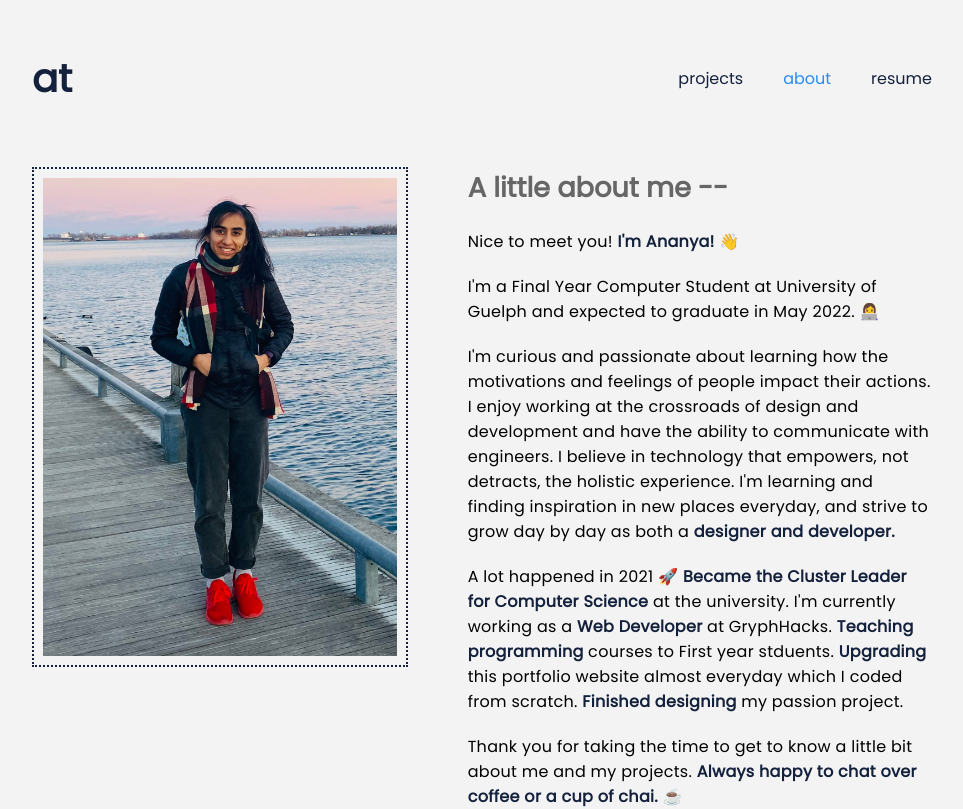
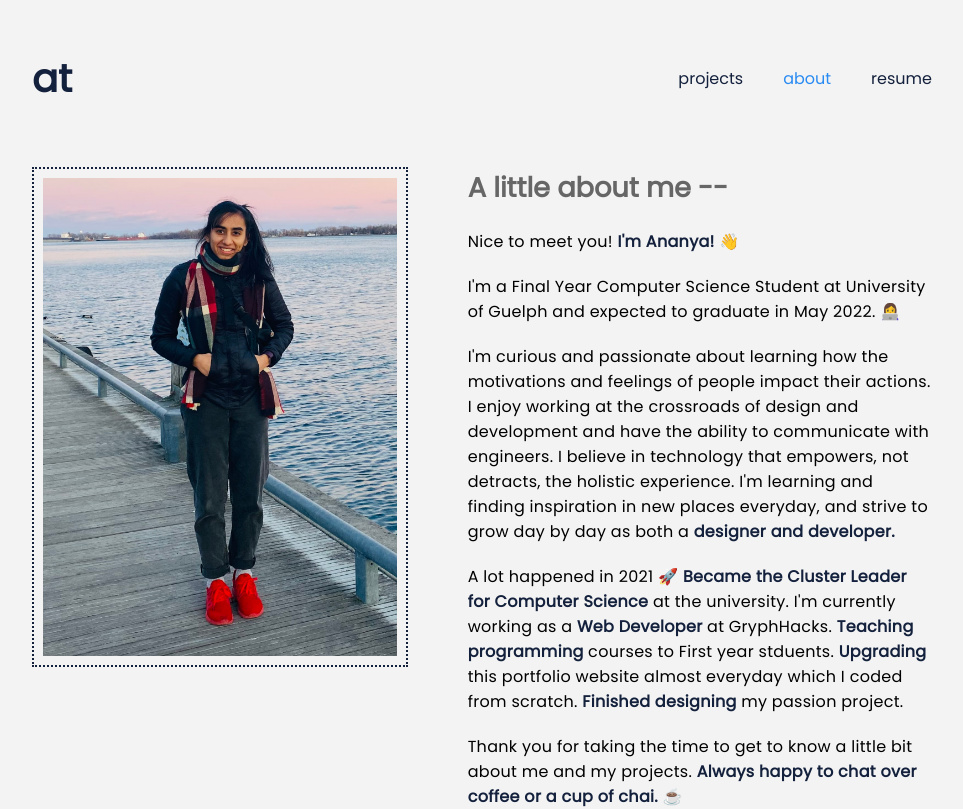
Before and after one commit to AnanyaThukral/Portfolio, a React (Create React App) app: page /about in a window 1280 px wide. Shown: the top 809 px of the page, without its empty margins (158-1121 px from the left). Built offline with nearby package versions, Linux system fonts and the light colour scheme.

Commit message:
Update About.js

```diff
--- a/src/About.js
+++ b/src/About.js
@@ -14,7 +14,7 @@ const About = () => {
                     Nice to meet you! <Bold>I'm Ananya! 👋</Bold>
                     </Text>
                     <Text>
-                    I'm a Final Year Computer Student at University of Guelph and expected to graduate in May 2022. 👩‍💻
+                    I'm a Final Year Computer Science Student at University of Guelph and expected to graduate in May 2022. 👩‍💻
                     </Text>
                     <Text>
                     I'm curious and passionate about learning how the motivations and feelings of people impact their actions. I enjoy working at the crossroads of design and development and have the ability to communicate with engineers. I believe in technology that empowers, not detracts, the holistic experience. I'm learning and finding inspiration in new places everyday, and strive to grow day by day as both a <Bold>designer and developer.</Bold>
```
